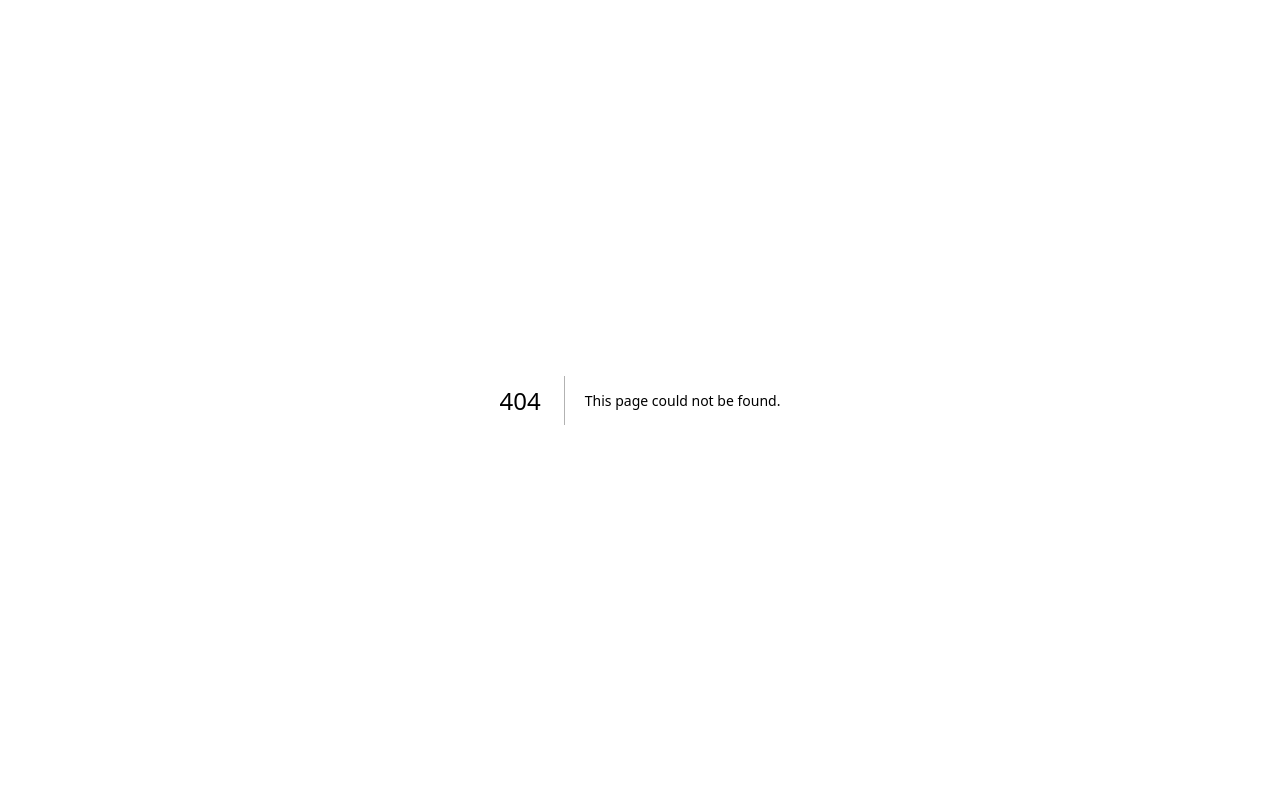
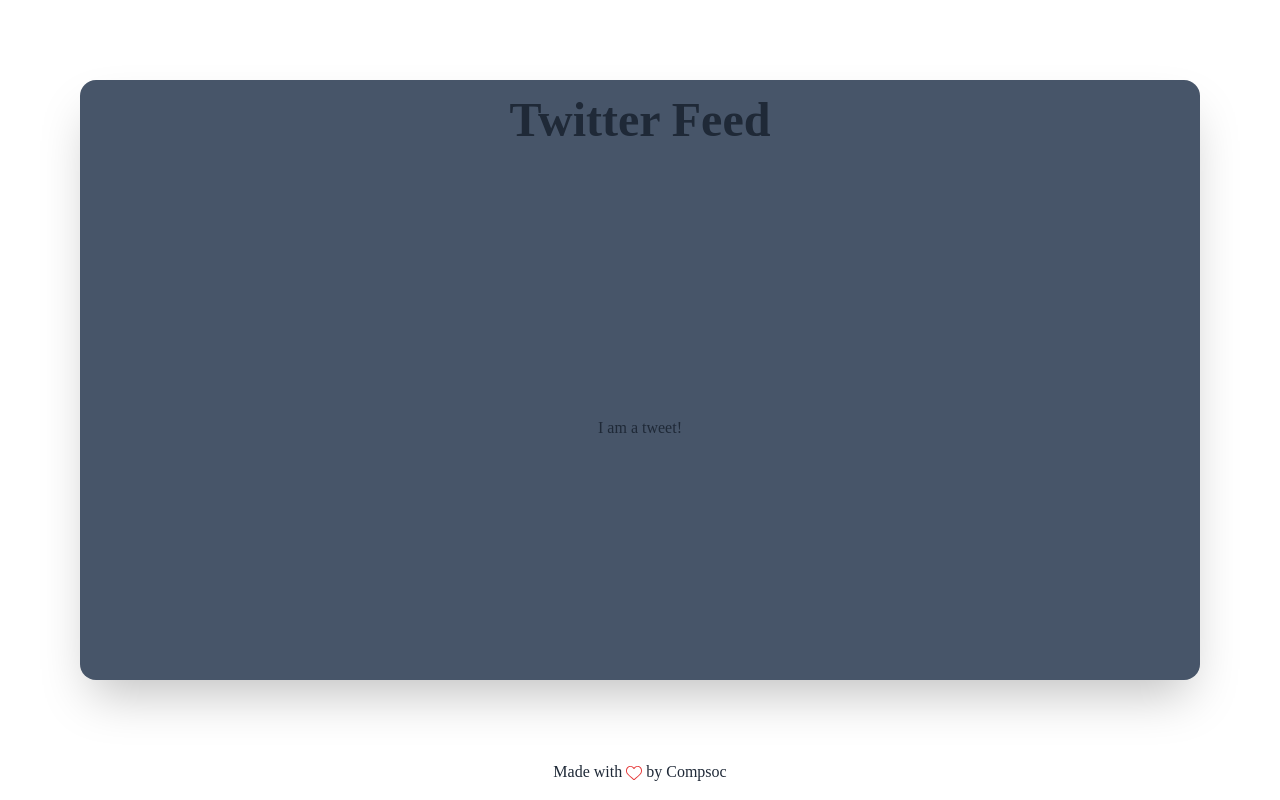
Before and after one commit to rhul-compsoc/twitter-stream, a Next.js app: page /wall in a window 1280 px wide. Before the commit this address had no page. Built offline with nearby package versions, Linux system fonts and the light colour scheme; a web font is replaced by a local one.

Commit message:
refactor: moved main wall to /wall, added some content

```diff
--- /dev/null
+++ b/pages/wall/index.tsx
@@ -0,0 +1,31 @@
+import Heart from '../../components/assets/heart';
+import MainLayout from '../../components/layouts/mainLayout';
+import { NextPageWithLayout } from '../_app';
+
+const wall: NextPageWithLayout = () => {
+    return (
+        <>
+            <div className="flex-1 p-20">
+                <div className="w-full h-full bg-slate-600 shadow-2xl p-4 rounded-2xl">
+                    <h3 className="font-bold text-center text-5xl">
+                        Twitter Feed
+                    </h3>
+                    <div className="flex justify-center align-middle h-full">
+                        <div className="m-auto">
+                            I am a tweet!
+                        </div>
+                    </div>
+                </div>
+            </div>
+            <span className="mt-auto text-center m-4">
+                Made with <Heart className="h-4 inline-block" /> by Compsoc
+            </span>
+        </>
+    );
+};
+
+wall.getLayout = (page) => (
+    <MainLayout className="flex h-screen w-screen">{page}</MainLayout>
+);
+
+export default wall;
```
Also changed, not shown: 1 other file (tests, documents, lock files or other folders).
